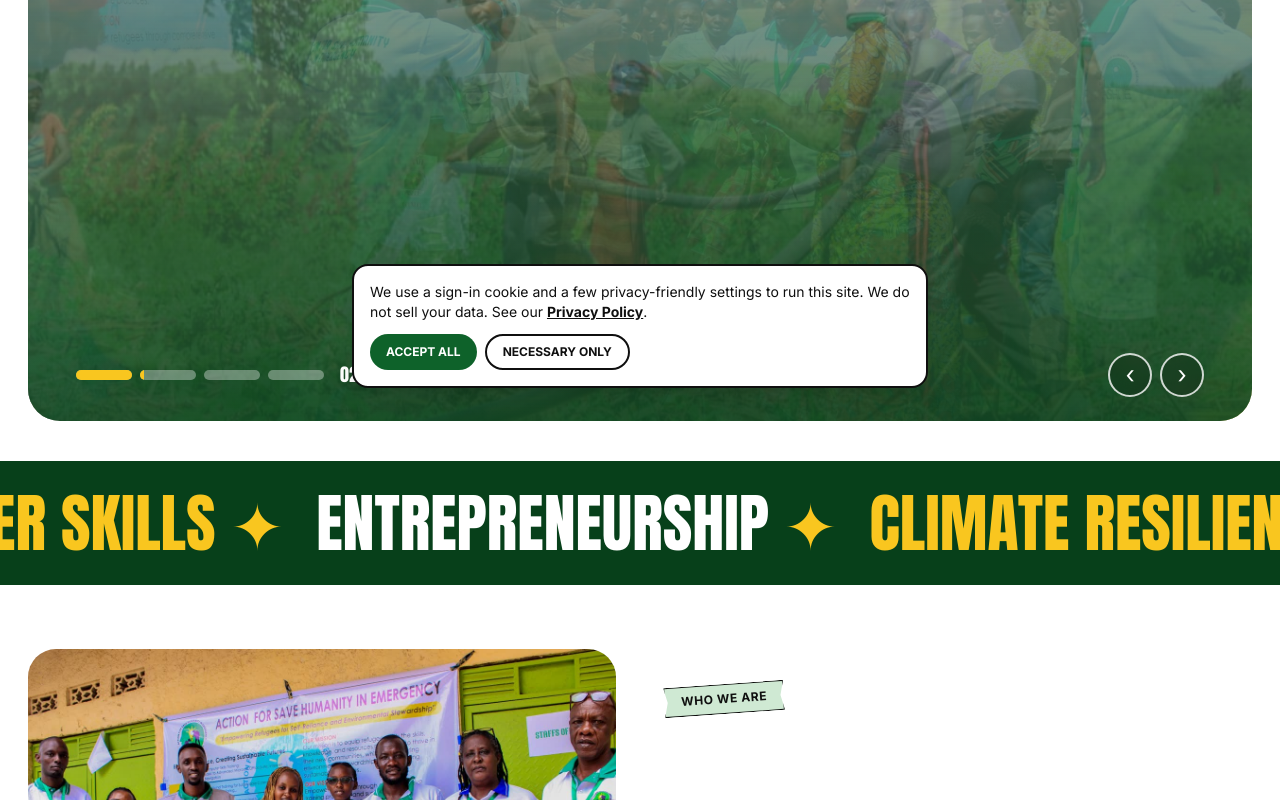
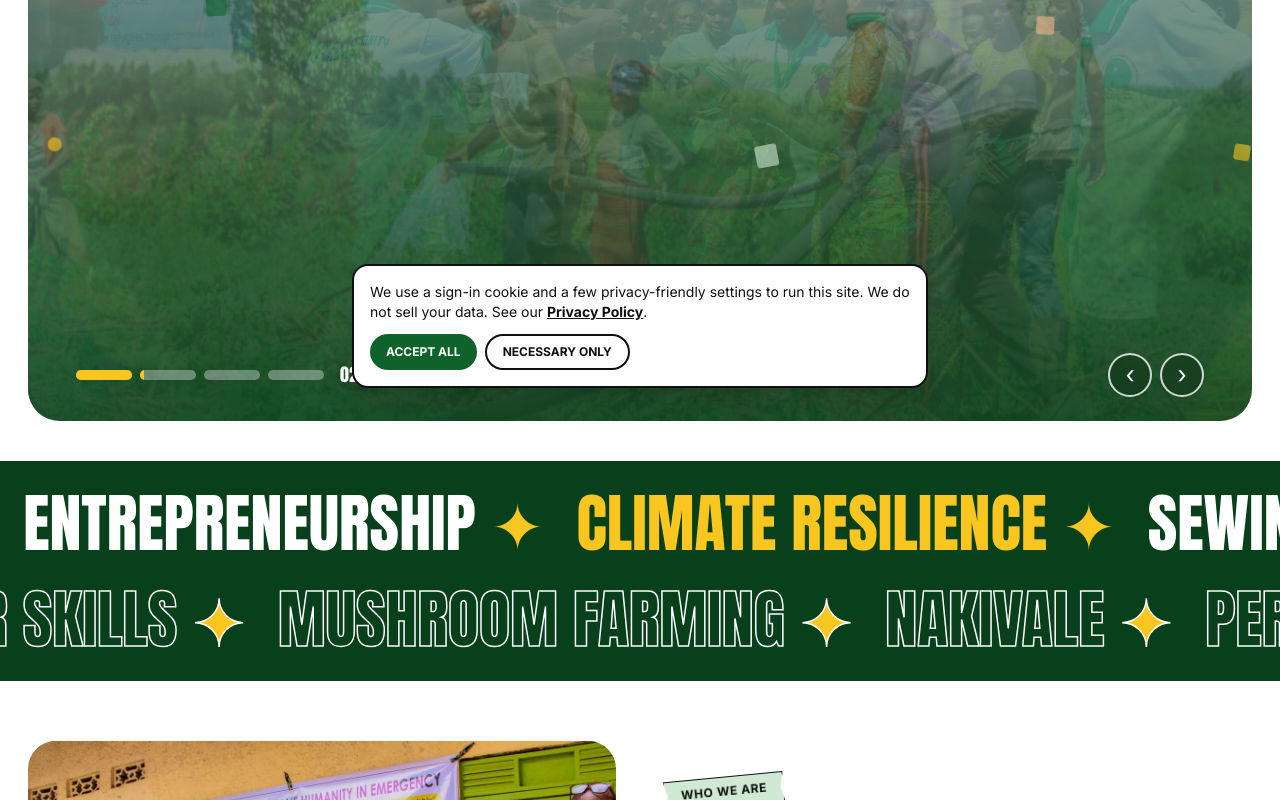
Before and after one commit to ashedevelopers/ashe-international-web, a React (Vite) app: page / in a window 1280 px wide. Shown: the part 400-1200 px from the top of the page. Built offline with nearby package versions, Linux system fonts and the light colour scheme; no server answers.

Commit message:
feat(motion): always-moving site: Framer-driven two-row ticker, drifting shapes on every page, floating cards, wobbling stickers, nudging buttons, waving footer letters

```diff
--- /dev/null
+++ b/src/components/FloatingShapes.jsx
@@ -0,0 +1,28 @@
+import { motion } from 'framer-motion';
+
+const SHAPES = [
+  { l: '5%', s: 14, d: 22, delay: 0, c: '#F9C61F', sway: 22, kind: 'dot' },
+  { l: '14%', s: 20, d: 28, delay: 6, c: '#0E622A', sway: -30, kind: 'diamond' },
+  { l: '24%', s: 12, d: 19, delay: 3, c: '#E9B58A', sway: 18, kind: 'dot' },
+  { l: '36%', s: 18, d: 25, delay: 11, c: '#F9C61F', sway: -24, kind: 'diamond' },
+  { l: '48%', s: 10, d: 21, delay: 8, c: '#0E622A', sway: 26, kind: 'dot' },
+  { l: '58%', s: 22, d: 30, delay: 2, c: '#CFE9D3', sway: -20, kind: 'diamond' },
+  { l: '69%', s: 14, d: 23, delay: 13, c: '#F9C61F', sway: 28, kind: 'dot' },
+  { l: '79%', s: 18, d: 27, delay: 5, c: '#E9B58A', sway: -26, kind: 'diamond' },
+  { l: '88%', s: 12, d: 20, delay: 9, c: '#0E622A', sway: 20, kind: 'dot' },
+  { l: '95%', s: 16, d: 26, delay: 1, c: '#F9C61F', sway: -18, kind: 'diamond' },
+];
+
+// Ambient layer: small coloured shapes drift up the screen forever on every page (decorative, never blocks touches).
+export default function FloatingShapes() {
+  return (
+    <div aria-hidden='true' className='pointer-events-none fixed inset-0 z-20 overflow-hidden'>
+      {SHAPES.map((p, i) => (
+        <motion.span key={i} className={`absolute ${p.kind === 'dot' ? 'rounded-full' : 'rounded-[3px]'}`}
+          style={{ left: p.l, bottom: -40, width: p.s, height: p.s, background: p.c, opacity: 0.6 }}
+          animate={{ y: ['0vh', '-115vh'], x: [0, p.sway, -p.sway, 0], rotate: p.kind === 'diamond' ? [45, 405] : 0 }}
+          transition={{ y: { duration: p.d, repeat: Infinity, ease: 'linear', delay: p.delay * -1 }, x: { duration: p.d / 2.5, repeat: Infinity, ease: 'easeInOut' }, rotate: { duration: p.d / 1.5, repeat: Infinity, ease: 'linear' } }} />
+      ))}
+    </div>
+  );
+}
--- a/src/components/Footer.jsx
+++ b/src/components/Footer.jsx
@@ -6,6 +6,7 @@ import { PAGES, SITE } from '../data/site.js';
 import { useForceIn } from '../lib/motion.js';
 import { Button, Img } from './ui.jsx';
 import { Float, Item, Pulse, Stagger } from './Motion.jsx';
+import FloatingShapes from './FloatingShapes.jsx';
 
 const LIVE_LOGO = 'https://asheinternational.org/assets/ashe-logo-YTZ5ZteW.jpeg';
 
@@ -34,6 +35,8 @@ const col = 'text-[15px] hover:text-ashe-yellow';
 export default function Footer() {
   const forced = useForceIn();
   return (
+    <>
+      <FloatingShapes />
       <footer className='rounded-t-[32px] bg-ashe-deep px-5 pb-6 pt-9 text-white md:px-12 md:pt-14'>
         <Stagger className='grid gap-8 md:grid-cols-4'>
           <Item>
@@ -43,7 +46,7 @@ export default function Footer() {
             </Link>
             <p className='mt-3 text-sm opacity-80'>Empowering refugees and host communities through training, partnerships and transparent fundraising.</p>
             <div className='mt-4 flex flex-wrap gap-2'>
-            {SITE.socials.map((s) => <motion.a key={s.l} whileHover={{ y: -3, scale: 1.08 }} whileTap={{ scale: 0.95 }} href={s.u} target='_blank' rel='noopener noreferrer' className='rounded-full border border-white/40 px-3 py-1 text-xs font-bold hover:bg-white hover:text-ashe-deep'>{s.l}</motion.a>)}
+              {SITE.socials.map((s, n) => <motion.a key={s.l} animate={{ y: [0, -4, 0] }} transition={{ duration: 2.4, repeat: Infinity, delay: n * 0.3 }} whileHover={{ scale: 1.12 }} whileTap={{ scale: 0.95 }} href={s.u} target='_blank' rel='noopener noreferrer' className='rounded-full border border-white/40 px-3 py-1 text-xs font-bold hover:bg-white hover:text-ashe-deep'>{s.l}</motion.a>)}
             </div>
           </Item>
           <Item><nav aria-label='Explore'><h4 className='mb-2 font-display text-xl uppercase text-ashe-yellow'>Explore</h4>
@@ -66,7 +69,9 @@ export default function Footer() {
           {FOOTER.cta.map((w, k) => (
             <div key={w} aria-hidden='true'>
               {[...w].map((c, i) => (
-              <motion.span key={i} className='inline-block' initial={{ opacity: 0, y: '60%' }} whileInView={{ opacity: 1, y: 0 }} animate={forced ? { opacity: 1, y: 0 } : undefined} whileHover={{ y: -12, color: '#ffffff' }} viewport={{ once: true }} transition={{ delay: (i + k * 5) * 0.05, duration: 0.6 }}>{c}</motion.span>
+                <motion.span key={i} className='inline-block' initial={{ opacity: 0, y: '60%' }} whileInView={{ opacity: 1, y: 0 }} animate={forced ? { opacity: 1, y: 0 } : undefined} whileHover={{ y: -12, color: '#ffffff' }} viewport={{ once: true }} transition={{ delay: (i + k * 5) * 0.05, duration: 0.6 }}>
+                  <motion.span className='inline-block' animate={{ y: ['0%', '-8%', '0%'] }} transition={{ duration: 2.4, repeat: Infinity, ease: 'easeInOut', delay: (i + k * 3) * 0.18 }}>{c}</motion.span>
+                </motion.span>
               ))}
             </div>
           ))}
@@ -76,5 +81,6 @@ export default function Footer() {
           <span className='flex gap-4'><Link to='/privacy' className='underline'>Privacy Policy</Link><Link to='/terms' className='underline'>Terms of Use</Link></span>
         </div>
       </footer>
+    </>
   );
 }
--- a/src/components/KineticTicker.jsx
+++ b/src/components/KineticTicker.jsx
@@ -1,19 +1,29 @@
 import { motion, useScroll, useSpring, useTransform, useVelocity } from 'framer-motion';
 import { TICKER } from '../data/asheContent.js';
 
-// Horizontal marquee that skews with scroll velocity and pauses on hover.
+// One endless row. Driven by Framer Motion (not CSS keyframes) so it keeps sliding on every browser.
+function Row({ items, reverse = false, dur = 20, outline = false }) {
+  const list = [...items, ...items];
+  return (
+    <div className='overflow-hidden'>
+      <motion.div className='flex w-max gap-8' animate={{ x: reverse ? ['-50%', '0%'] : ['0%', '-50%'] }} transition={{ duration: dur, repeat: Infinity, ease: 'linear' }}>
+        {list.map((t, i) => (
+          <span key={i} className={`whitespace-nowrap font-display text-[42px] uppercase md:text-[64px] ${outline ? 'text-transparent [-webkit-text-stroke:1.5px_#ffffff]' : i % 2 ? 'text-ashe-yellow' : 'text-white'}`}>{t} <span className='text-ashe-yellow'>✦</span></span>
+        ))}
+      </motion.div>
+    </div>
+  );
+}
+
+// Two rows sliding in opposite directions, skewing with your scroll speed.
 export default function KineticTicker({ items = TICKER }) {
   const { scrollY } = useScroll();
   const smooth = useSpring(useVelocity(scrollY), { damping: 50, stiffness: 400 });
   const skewX = useTransform(smooth, [-2000, 2000], [-8, 8], { clamp: true });
-  const list = [...items, ...items];
   return (
-    <motion.div style={{ skewX }} className='group my-10 -rotate-[1.2deg] overflow-hidden bg-ashe-deep py-3.5' aria-label='What we do'>
-      <div className='flex w-max animate-marquee gap-8 group-hover:[animation-play-state:paused]'>
-        {list.map((t, i) => (
-          <span key={i} className={`whitespace-nowrap font-display text-[42px] uppercase md:text-[64px] ${i % 2 ? 'text-ashe-yellow' : 'text-white'}`}>{t} <span className='text-ashe-yellow'>✦</span></span>
-        ))}
-      </div>
+    <motion.div style={{ skewX }} className='my-10 -rotate-[1.2deg] bg-ashe-deep py-3.5' aria-label='What we do'>
+      <Row items={items} dur={22} />
+      <Row items={[...items].reverse()} reverse dur={28} outline />
     </motion.div>
   );
 }
--- a/src/components/ui.jsx
+++ b/src/components/ui.jsx
@@ -21,22 +21,27 @@ export const Svg = ({ src, className = '' }) => (
   <span aria-hidden='true' className={`block [&>svg]:h-full [&>svg]:w-full ${className}`} dangerouslySetInnerHTML={{ __html: src }} />
 );
 
+// Scroll-in reveal, then a gentle endless float so cards never sit still.
 export const Reveal = ({ children, i = 0, tilt = 0, className = '' }) => {
   const forced = useForceIn();
   return (
     <motion.div className={className} initial={{ opacity: 0, y: 36, rotate: tilt }} whileInView={{ opacity: 1, y: 0, rotate: 0 }}
       animate={forced ? { opacity: 1, y: 0, rotate: 0 } : undefined}
       viewport={{ once: true, amount: 0.2 }} transition={{ duration: 0.8, delay: i * 0.1, ease: [0.2, 0.8, 0.2, 1] }}>
-      {children}
+      <motion.div className='h-full' animate={{ y: [0, -5, 0] }} transition={{ duration: 3.6 + (i % 3) * 0.7, repeat: Infinity, ease: 'easeInOut', delay: 1 + i * 0.3 }}>
+        {children}
+      </motion.div>
     </motion.div>
   );
 };
 
+// Stickers wobble side to side all the time.
 export const Sticker = ({ children, tone = 'yellow', rotate = -4, className = '' }) => (
-  <span style={{ transform: `rotate(${rotate}deg)`, clipPath: 'polygon(0 0,100% 0,97% 50%,100% 100%,0 100%,3% 50%)' }}
+  <motion.span style={{ clipPath: 'polygon(0 0,100% 0,97% 50%,100% 100%,0 100%,3% 50%)' }}
+    animate={{ rotate: [rotate - 2.5, rotate + 2.5, rotate - 2.5] }} transition={{ duration: 3.2, repeat: Infinity, ease: 'easeInOut' }}
     className={`inline-block border border-ashe-ink px-4 py-1.5 text-xs font-bold uppercase tracking-wider text-ashe-ink ${tone === 'mint' ? 'bg-ashe-mint' : 'bg-ashe-yellow'} ${className}`}>
     {children}
-  </span>
+  </motion.span>
 );
 
 const TONES = {
@@ -45,12 +50,13 @@ const TONES = {
   white: ['bg-white text-ashe-ink', 'bg-ashe-yellow text-ashe-ink'],
 };
 
+// The arrow chip nudges forward on a loop so buttons always look alive.
 export function Button({ as: Tag = 'button', tone = 'green', icon = '→', className = '', children, ...rest }) {
   const [body, chip] = TONES[tone];
   return (
     <Tag className={`group inline-flex h-[46px] items-center gap-2.5 rounded-full pl-[18px] text-[13px] font-bold uppercase tracking-wider transition active:scale-[.97] ${body} ${className}`} {...rest}>
       {children}
-      <i className={`m-1 grid h-[38px] w-[38px] place-items-center rounded-full not-italic transition duration-300 group-hover:-rotate-45 ${chip}`}>{icon}</i>
+      <motion.i className={`m-1 grid h-[38px] w-[38px] place-items-center rounded-full not-italic ${chip}`} animate={{ x: [0, 4, 0] }} whileHover={{ rotate: -45 }} transition={{ duration: 1.4, repeat: Infinity, ease: 'easeInOut' }}>{icon}</motion.i>
     </Tag>
   );
 }
```
Lines whose indentation alone changed are shown as unchanged.
